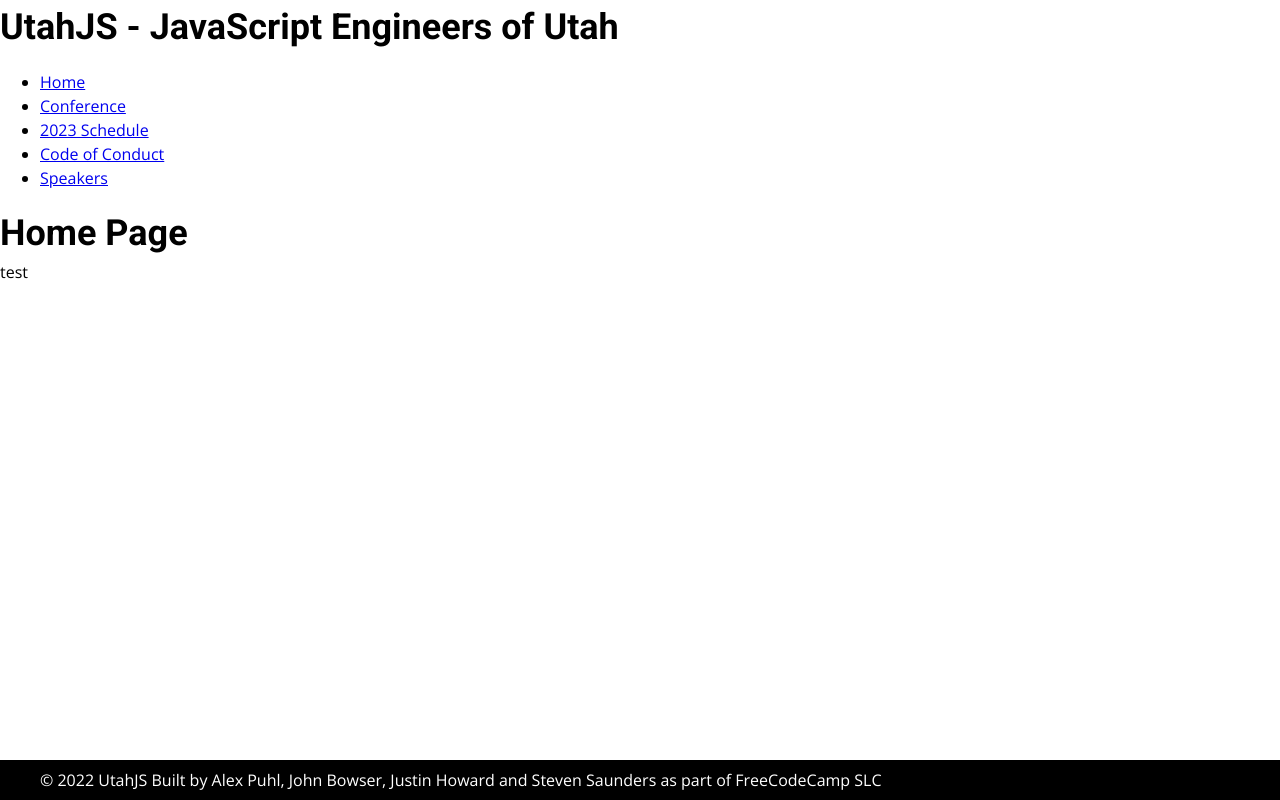
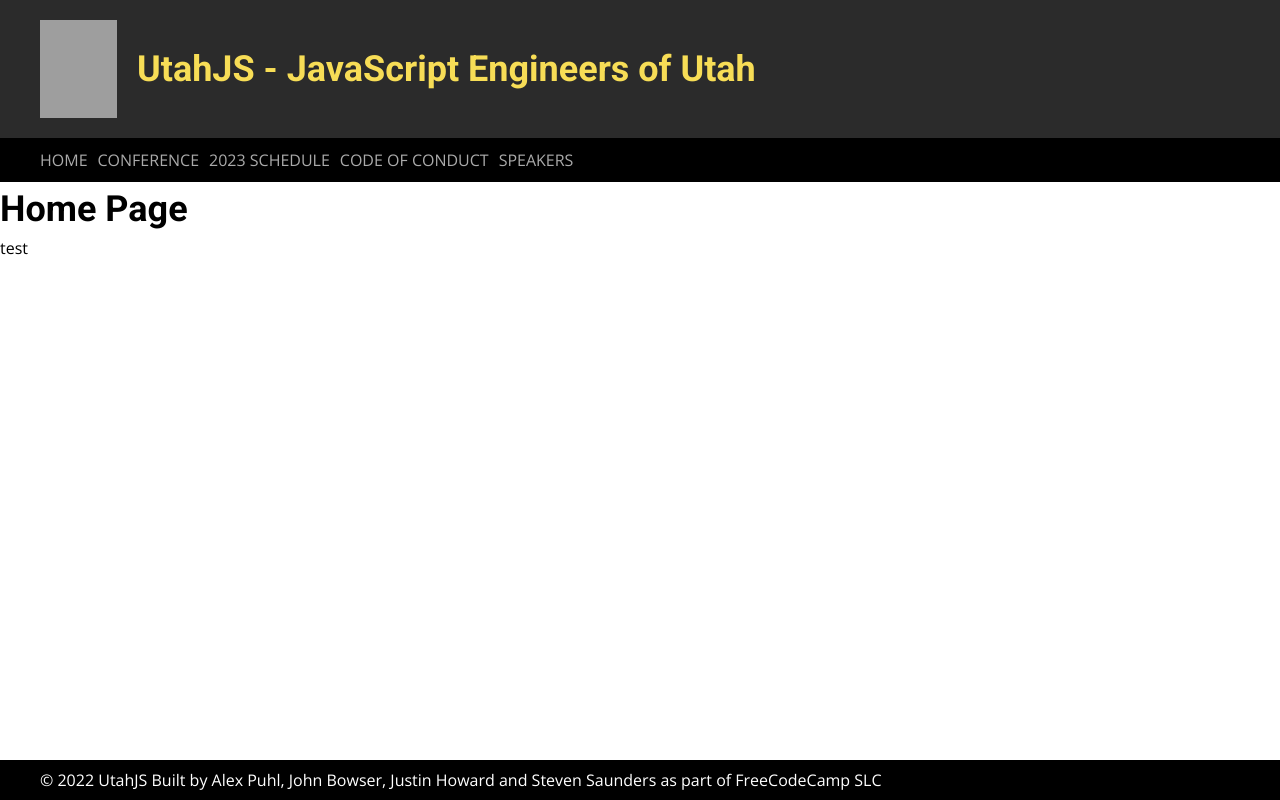
Before and after one commit to FreeCodeCamp-SLC/utahjs-website, a Next.js app in the folder next/: page / in a window 1280 px wide. Built offline with nearby package versions, Linux system fonts and the light colour scheme; grey boxes are pictures that could not be loaded.

Commit message:
Developed the header for desktop

```diff
--- a/next/src/app/layout.tsx
+++ b/next/src/app/layout.tsx
@@ -1,48 +1,22 @@
 import { Metadata } from 'next';
 import Link from 'next/link';
 import '../styles/main.scss';
-import styles from './layout.module.scss';
+import styles from './layout/layout.module.scss';
+import Header from './layout/header';
+import Footer from './layout/footer';
 
 export const metadata: Metadata = {
-	title: 'Create Next App',
-	description: 'Generated by create next app',
+	title: `UtahJS - JavaScript Engineers of Utah`,
+	description: `Get involved in JavaScript in Utah! Let's learn together`,
 };
 
 export default function RootLayout({ children }: { children: React.ReactNode }) {
 	return (
 		<html lang="en">
 			<body className={styles.body}>
-				<header>
-					<div className="container">
-						<h1>UtahJS - JavaScript Engineers of Utah</h1>
-						<nav>
-							<ul>
-								<li>
-									<Link href="/">Home</Link>
-								</li>
-								<li>
-									<Link href="/conference">Conference</Link>
-								</li>
-								<li>
-									<Link href="/schedule">2023 Schedule</Link>
-								</li>
-								<li>
-									<Link href="/conduct">Code of Conduct</Link>
-								</li>
-								<li>
-									<Link href="/speakers">Speakers</Link>
-								</li>
-							</ul>
-						</nav>
-					</div>
-				</header>
+				<Header />
 				<main>{children}</main>
-				<footer>
-					<p>
-						© 2022 UtahJS Built by Alex Puhl, John Bowser, Justin Howard and Steven Saunders as part of
-						FreeCodeCamp SLC
-					</p>
-				</footer>
+				<Footer />
 			</body>
 		</html>
 	);
--- /dev/null
+++ b/next/src/app/layout/footer.module.scss
@@ -0,0 +1,11 @@
+@import '../../styles/mixins';
+
+.footer {
+	background-color: rgb(0, 0, 0);
+	padding: 8px 0px;
+	width: 100%;
+	p {
+		@include container;
+		color: #fff;
+	}
+}
--- /dev/null
+++ b/next/src/app/layout/footer.tsx
@@ -0,0 +1,12 @@
+import styles from './footer.module.scss';
+
+export default function Footer() {
+	return (
+		<footer className={styles.footer}>
+			<p>
+				© 2022 UtahJS Built by Alex Puhl, John Bowser, Justin Howard and Steven Saunders as part of FreeCodeCamp
+				SLC
+			</p>
+		</footer>
+	);
+}
--- /dev/null
+++ b/next/src/app/layout/header.module.scss
@@ -0,0 +1,40 @@
+@import '../../styles/mixins';
+
+.header {
+	.title_row {
+		background-color: rgb(43, 43, 43);
+		.container {
+			@include container;
+			align-items: center;
+			display: flex;
+			padding: 2rem 0;
+		}
+		img {
+			margin-right: 2rem;
+		}
+		h1 {
+			color: rgb(247, 221, 86);
+		}
+	}
+	nav {
+		background-color: #000;
+		ul {
+			@include container;
+			display: flex;
+			list-style: none;
+			padding: 0;
+		}
+		li {
+			margin-right: 1rem;
+			padding: 1rem 0;
+		}
+		a {
+			color: #aaaaaa;
+			text-decoration: none;
+			text-transform: uppercase;
+			&:hover {
+				color: #fff;
+			}
+		}
+	}
+}
--- /dev/null
+++ b/next/src/app/layout/header.tsx
@@ -0,0 +1,37 @@
+import Link from 'next/link';
+import Image from 'next/image';
+import styles from './header.module.scss';
+
+export default function Header() {
+	return (
+		<header className={styles.header}>
+			<div className={styles.title_row}>
+				<div className={styles.container}>
+					<Link href="/">
+						<Image src="/logo.png" alt="UtahJS Logo" width={77} height={98} />
+					</Link>
+					<h1>UtahJS - JavaScript Engineers of Utah</h1>
+				</div>
+			</div>
+			<nav>
+				<ul>
+					<li>
+						<Link href="/">Home</Link>
+					</li>
+					<li>
+						<Link href="/conference">Conference</Link>
+					</li>
+					<li>
+						<Link href="/schedule">2023 Schedule</Link>
+					</li>
+					<li>
+						<Link href="/conduct">Code of Conduct</Link>
+					</li>
+					<li>
+						<Link href="/speakers">Speakers</Link>
+					</li>
+				</ul>
+			</nav>
+		</header>
+	);
+}
--- a/next/src/app/layout.module.scss
+++ b/next/src/app/layout/layout.module.scss
@@ -1,17 +1,8 @@
-@import '../styles/mixins';
+@import '../../styles/mixins';
 
 .body {
 	display: flex;
 	flex-direction: column;
-	footer {
-		background-color: rgb(0, 0, 0);
-		padding: 8px 0px;
-		width: 100%;
-		p {
-			@include container;
-			color: #fff;
-		}
-	}
 }
 
 /* Mobile */
--- a/next/src/styles/_globals.scss
+++ b/next/src/styles/_globals.scss
@@ -1,8 +1,5 @@
-/* @media (prefers-color-scheme: dark) {
-  html {
-    color-scheme: dark;
-  }
-} */
+@import 'variables';
+@import 'mixins';
 
 @import url('https://fonts.googleapis.com/css2?family=Roboto:ital,wght@0,400;0,500;0,700;1,400&display=swap');
 @import url('https://fonts.googleapis.com/css2?family=Open+Sans:ital,wght@0,300;0,400;0,500;0,600;0,700;1,300;1,400&display=swap');
@@ -58,3 +55,7 @@
 main {
 	flex: 1;
 }
+
+.container {
+	@include container;
+}
```
Also changed, not shown: next/.eslintrc.json.
